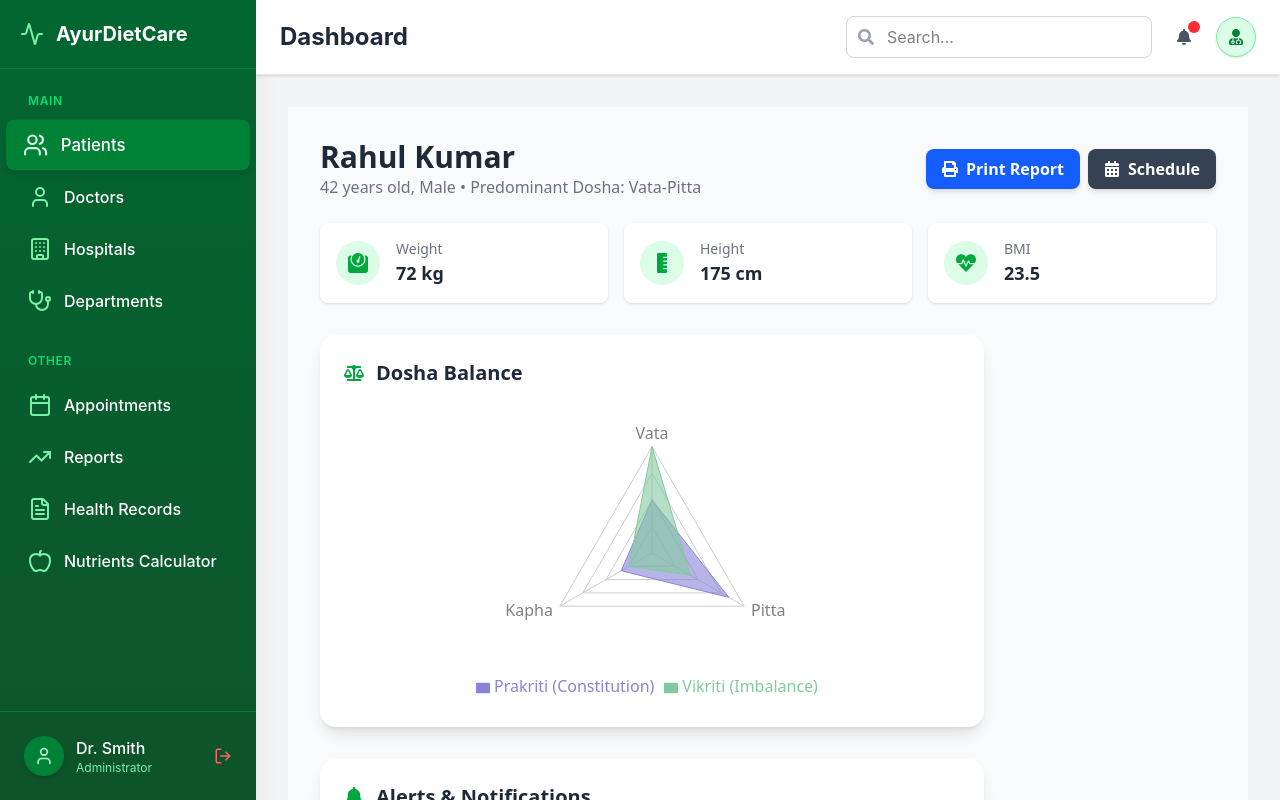
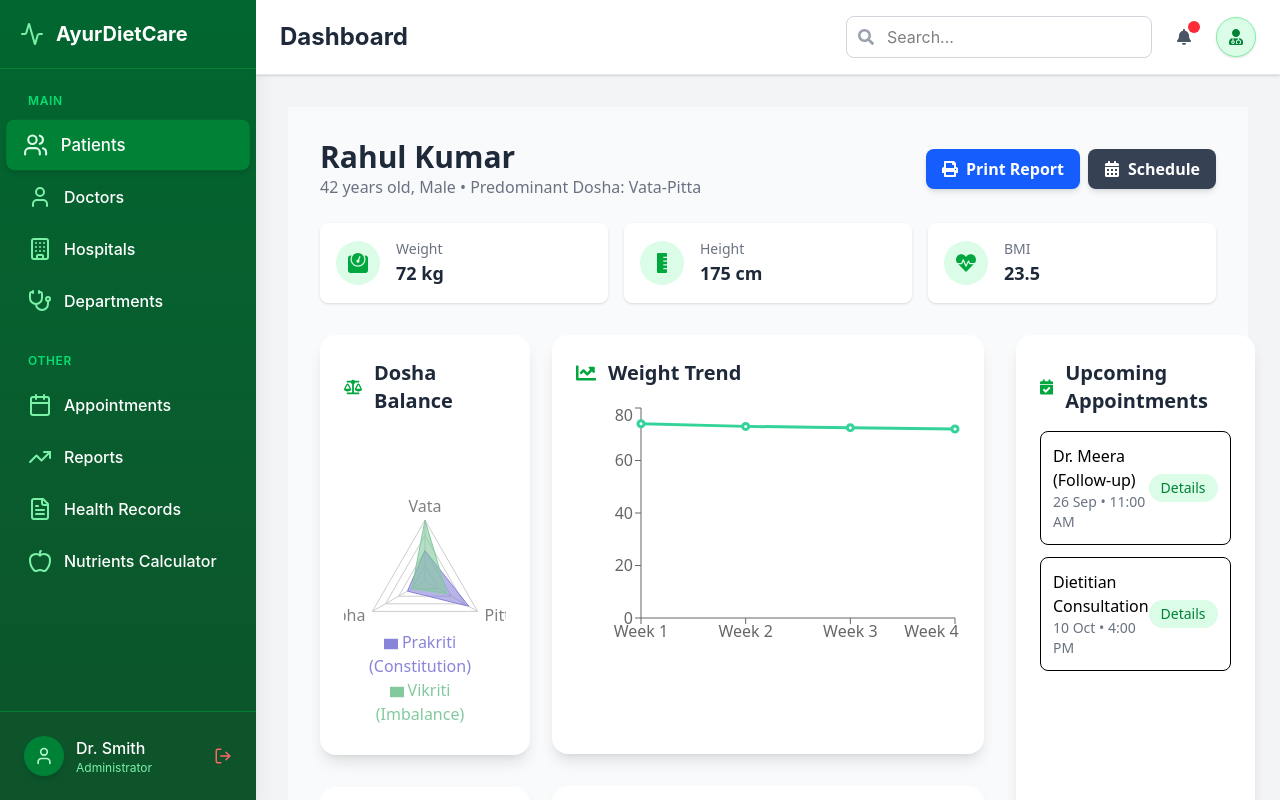
Before and after one commit to ganeshbirajdar286/sih, a React (Vite) app: page /patient-dashboard in a window 1280 px wide. Built offline with nearby package versions, Linux system fonts and the light colour scheme.

Commit message:
responsiveness issues in patientTab.jsx

```diff
--- a/src/Components/PatientComponents/HerbalRecommendations.jsx
+++ /dev/null
@@ -1,22 +0,0 @@
-// src/components/HerbalRecommendations.jsx
-import React from 'react';
-import Card from './Card';
-import { FaLeaf } from 'react-icons/fa';
-
-const HerbalRecommendations = ({ recommendations }) => (
-    <Card title="Herbal Recommendations" icon={FaLeaf}>
-        <ul className="space-y-3">
-            {recommendations.map((herb, index) => (
-                <li key={index} className="flex items-center">
-                    <FaLeaf className="text-green-500 mr-3" />
-                    <div>
-                        <p className="font-semibold text-gray-700">{herb.name}</p>
-                        <p className="text-sm text-gray-500">{herb.benefit}</p>
-                    </div>
-                </li>
-            ))}
-        </ul>
-    </Card>
-);
-
-export default HerbalRecommendations;
--- a/src/Components/PatientDashboard/PatientsTab.jsx
+++ b/src/Components/PatientDashboard/PatientsTab.jsx
@@ -3,12 +3,11 @@ import DashboardHeader from "../PatientComponents/DashboardHeader";
 import PrakritiSnapshot from "../PatientComponents/PrakritiSnapshot";
 import LifestyleLog from "../PatientComponents/LifestyleLog";
 import Alerts from "../PatientComponents/Alerts";
-import HerbalRecommendations from "../PatientComponents/HerbalRecommendations";
 import WeightTrend from "../PatientComponents/WeightTrend";
 import DietaryTracker from "../PatientComponents/DietaryTracker";
 import ActiveDietPlan from "../PatientComponents/ActiveDietPlan";
 import MedicalRecords from "../PatientComponents/MedicalRecords";
-import Appointments from "../PatientComponents/Appointments"; // ✅ Fixed import
+import Appointments from "../PatientComponents/Appointments";
 import { patientData } from "../data/mockData";
 
 export default function PatientsTab() {
@@ -18,29 +17,26 @@ export default function PatientsTab() {
       <DashboardHeader patient={patientData} />
 
       {/* Grid Layout */}
-      <div className="grid grid-cols-1 lg:col-span-3 xl:grid-cols-4 gap-8">
+      <div className="grid grid-cols-1 lg:grid-cols-3 xl:grid-cols-4 gap-8">
         {/* Column 1 */}
-        <div className="grid gap-8 lg:col-span-3">
+        <div className="grid gap-8">
           <PrakritiSnapshot
             prakriti={patientData.prakriti}
             vikriti={patientData.vikriti}
           />
           <Alerts alerts={patientData.alerts} />
-          <HerbalRecommendations
-            recommendations={patientData.herbalRecommendations}
-          />
+          <LifestyleLog log={patientData.lifestyleLog} />
         </div>
 
-        {/* Column 2 (spans 2 cols on large screens) */}
-        <div className="grid gap-8 lg:col-span-3">
+        {/* Column 2 (spans 2 cols on XL screens) */}
+        <div className="grid gap-8 lg:col-span-2">
           <WeightTrend data={patientData.weightTrend} />
           <DietaryTracker analysis={patientData.dietaryAnalysis} />
           <ActiveDietPlan plan={patientData.activeDietPlan} />
         </div>
 
         {/* Column 3 */}
-        <div className="grid gap-8 lg:order-first xl:order-last">
-          <LifestyleLog log={patientData.lifestyleLog} />
+        <div className="grid gap-8 xl:col-span-1">
           <Appointments list={patientData.appointments} />
           <MedicalRecords records={patientData.medicalRecords} />
         </div>
```
